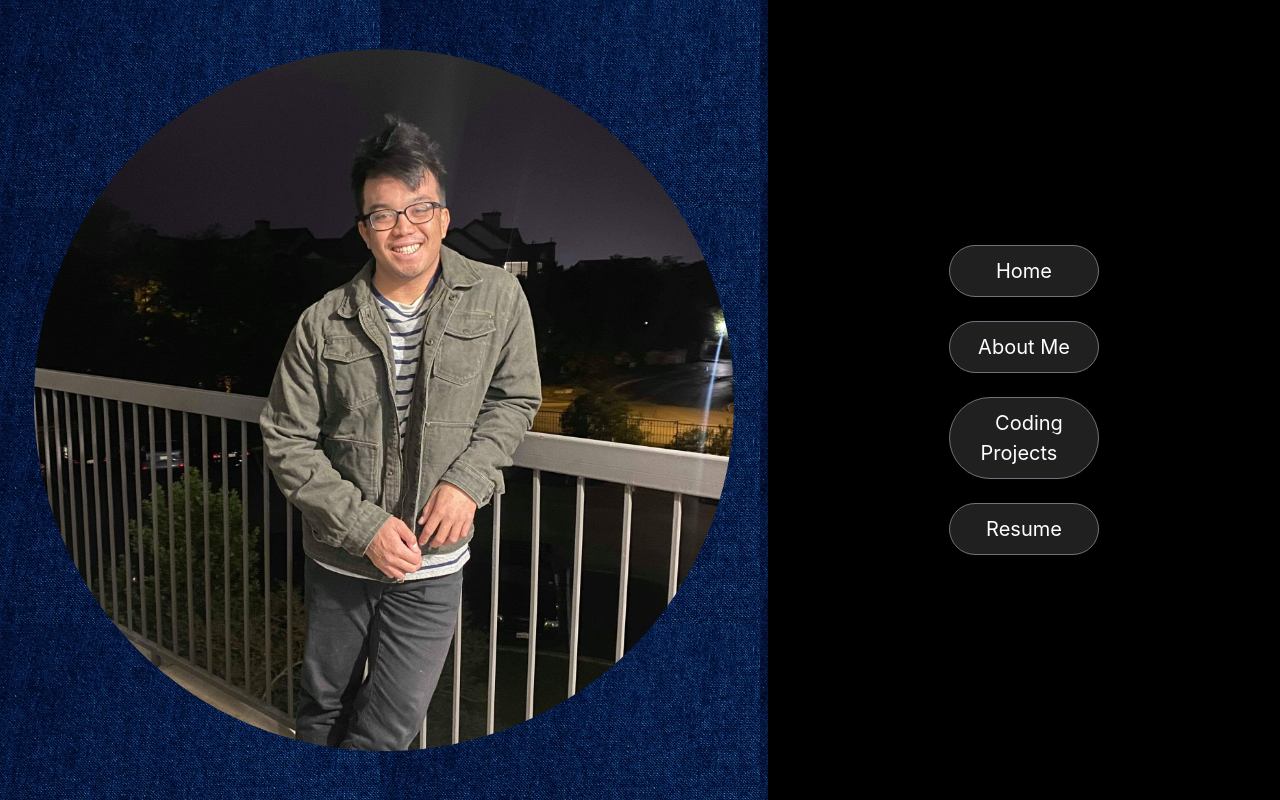
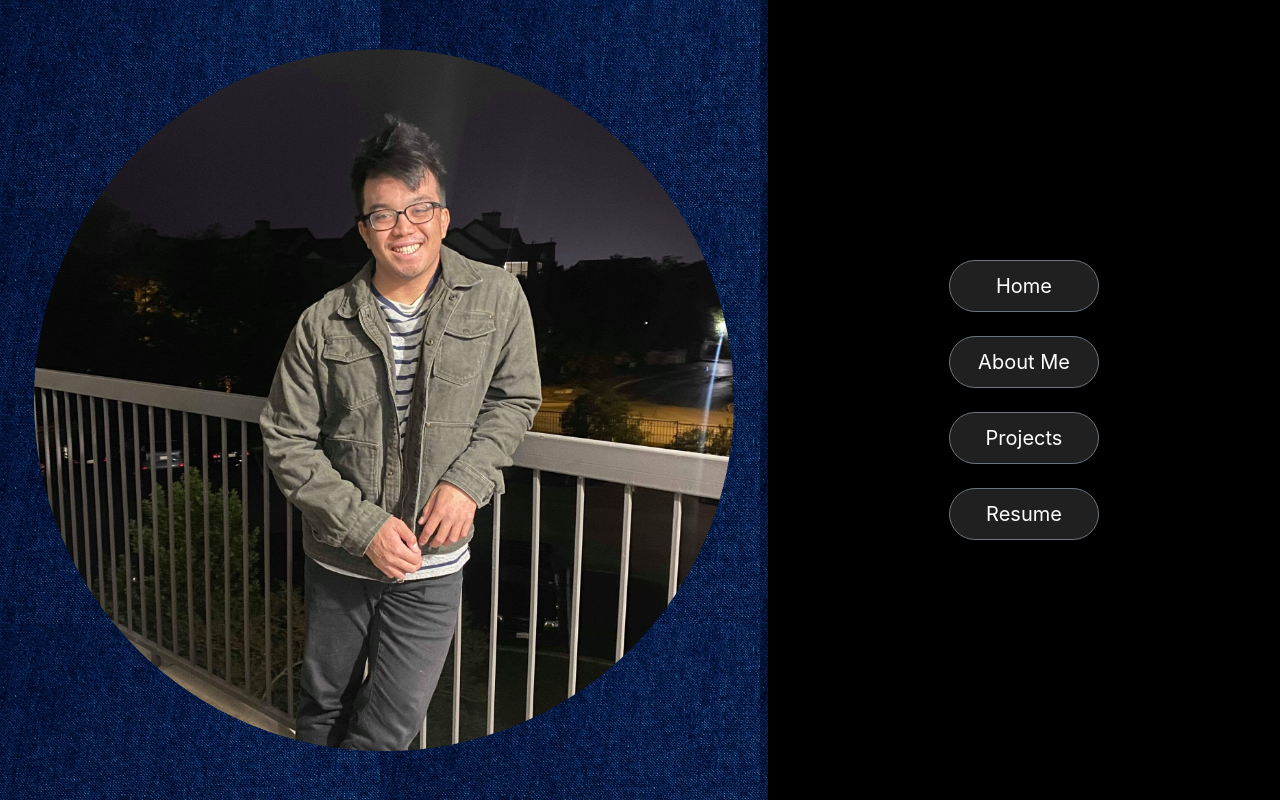
Before and after one commit to Ejdeguzman72/portfolio_v2, a React (Create React App) app: page /contact-me in a window 1280 px wide. Built offline with nearby package versions, Linux system fonts and the light colour scheme.

Commit message:
changed project button text

```diff
--- a/src/components/home/coding-projects-button-component.tsx
+++ b/src/components/home/coding-projects-button-component.tsx
@@ -14,7 +14,7 @@ export class CodingProjectsButtonComponent extends React.Component<any,any> {
             <div>
                 <Button variant="secondary" size="lg" block id="white-button">
                     <Link to="/coding-projects" id="white-button">
-                        Coding Projects
+                        Projects
                     </Link>
                 </Button>
             </div>
```
